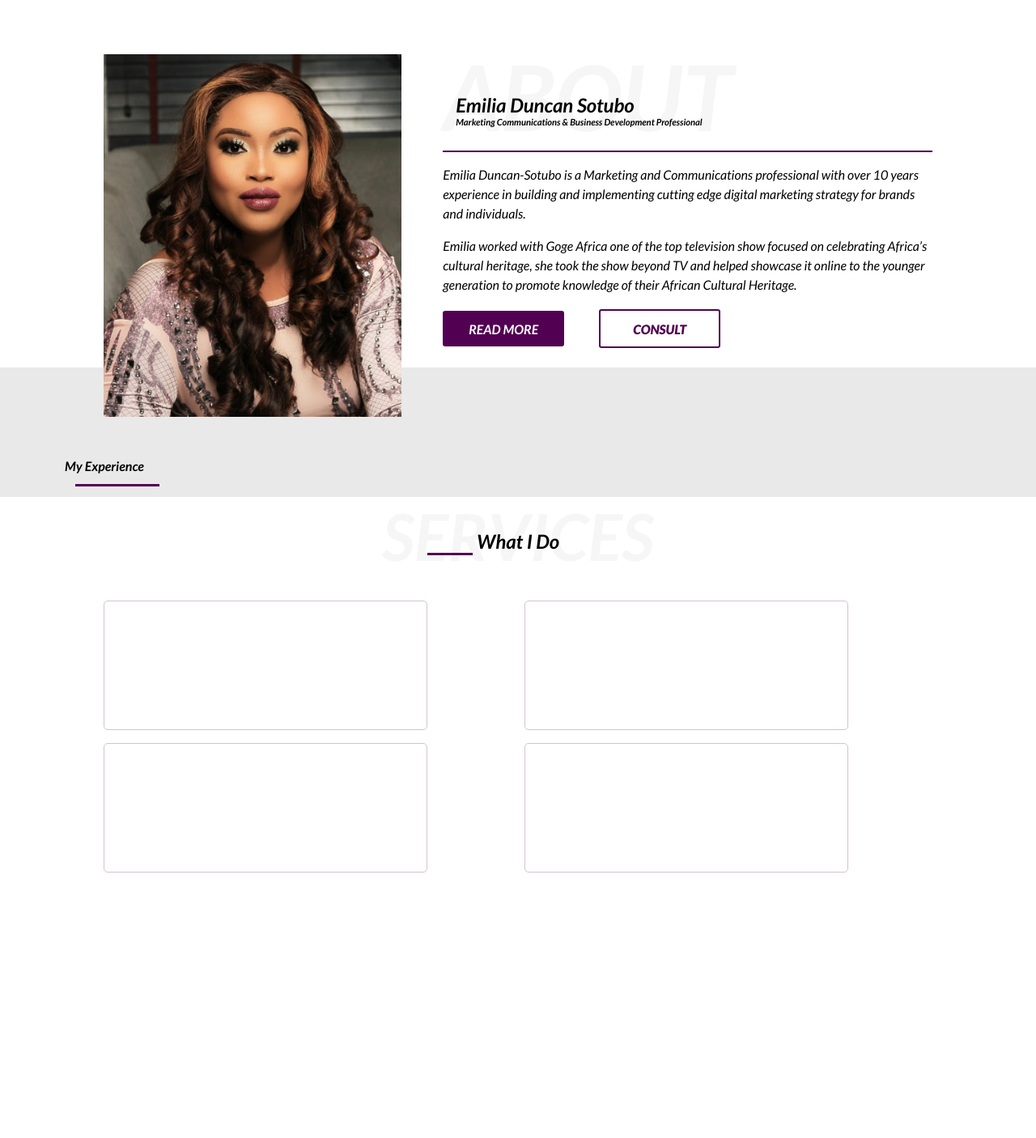
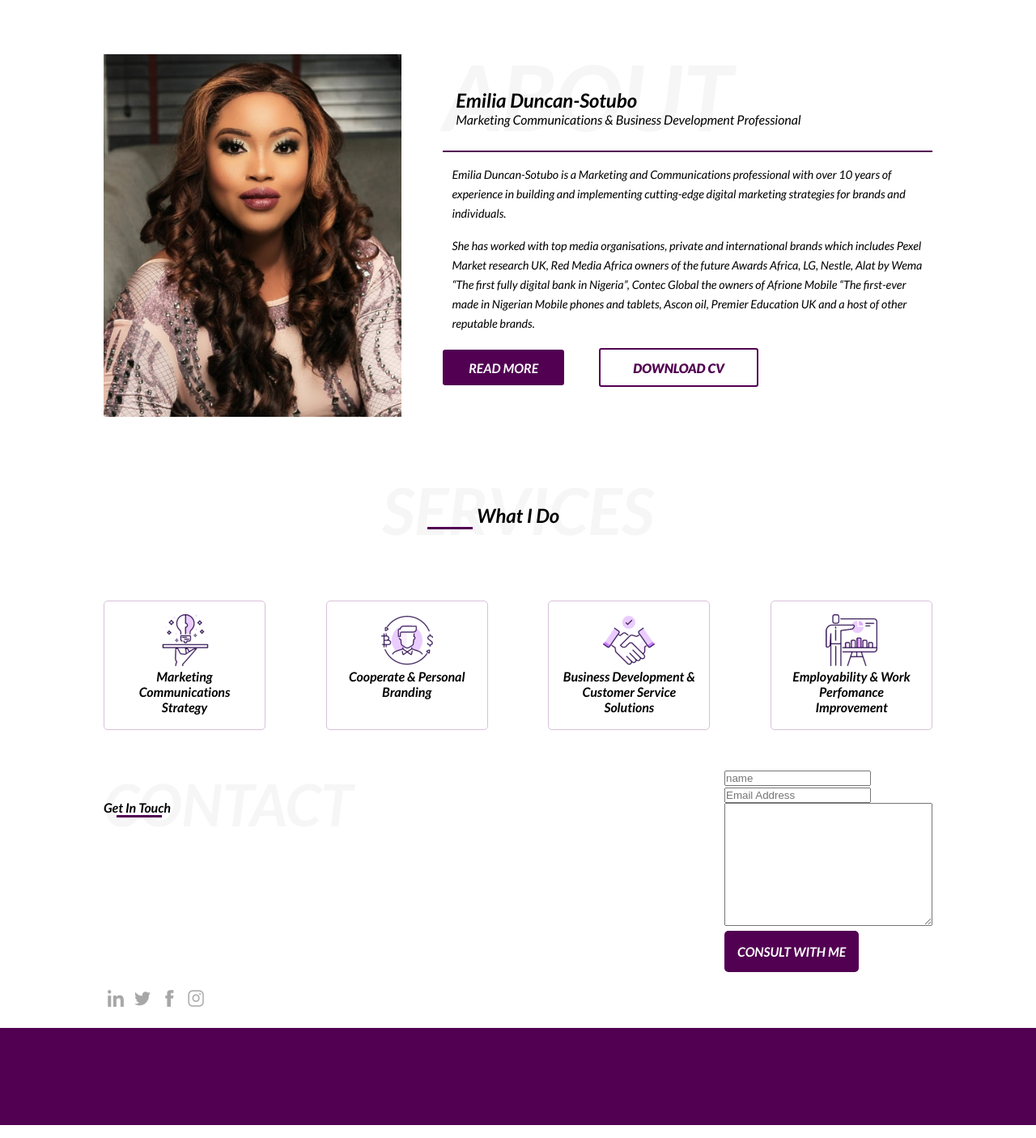
Before and after one commit to Tyler-Wiz/Personal-Website-Emilia-Duncan, a plain HTML site: page index.html in a window 1280 px wide. Shown: the part 80-1486 px from the top of the page at 81% size. Before the commit the page ends 1174 px from the top, so only its background shows below. Drawn offline with Linux system fonts and the light colour scheme.

Commit message:
Our Services Page Done

```diff
--- a/index.html
+++ b/index.html
@@ -14,7 +14,7 @@
 <body>
     <header>
         <div class="main-logo">
-            <img src="/resources/img/Logo.png" alt="main website logo">
+            <a href="#"><img src="/resources/img/Logo.png" alt="main website logo"></a>
         </div>
         <nav>
             <ul>
@@ -37,33 +37,31 @@
                     <div class="about-text">
                         <h2>ABOUT</h2>
                         <div class="emilia" >
-                            <h3>Emilia Duncan Sotubo</h3>
-                            <h6>Marketing Communications & Business Development Professional</h6>
+                            <h3>Emilia Duncan-Sotubo</h3>
+                            <h5>Marketing Communications & Business Development Professional</h5>
                         </div>
                     </div>
                     <hr>
-                    <p id="pone">Emilia Duncan-Sotubo is a Marketing and Communications professional with
-                    over 10 years experience in building and implementing cutting edge digital
-                    marketing strategy for brands and individuals.</p>
+                    <p id="pone">Emilia Duncan-Sotubo is a Marketing and Communications
+                         professional with over 10 years of experience in building and implementing cutting-edge digital marketing strategies for brands and individuals.
+                        </p>
 
                     <p id="pone">
-                    Emilia worked with Goge Africa one of the top television show focused on celebrating Africa’s cultural heritage,
-                    she took the show beyond TV and helped showcase it online to the younger
-                    generation to promote knowledge of their African Cultural Heritage.
+                        She has worked with top media organisations, private and international brands which includes Pexel Market research UK, Red Media Africa owners of the future Awards Africa, LG, Nestle, Alat by Wema “The first fully digital bank in Nigeria”, Contec Global the owners of Afrione Mobile “The first-ever made in Nigerian Mobile phones and tablets, Ascon oil, Premier Education UK and a host of other reputable brands.
                     </p>
                     <div class="readmore">
                         <a id="read" href="">Read More</a>
-                        <a id="hire" href="">Consult</a>
+                        <a id="hire" href="">DOWNLOAD CV</a>
                     </div>
                 </div>
             </div>
         </section>
-        <section class="containertwo">
+        <!-- <section class="containertwo">
             <div class="extext">
                 <h4>My Experience</h4>
                 <hr>
             </div>
-        </section>
+        </section> -->
         <section class="containerthree">
             <div class="service-text">
                 <h2>SERVICES</h2>
@@ -75,27 +73,62 @@
             <div class="services">
                 <div class="docontainer">
                     <div class="dotext">
-
+                        <img src="resources/img/Market.png" alt="marketing">
+                        <h4>Marketing Communications Strategy</h4>
                     </div>
                 </div>
                 <div class="docontainer">
                    <div class="dotext">
-
+                       <img src="/resources/img/Brand.png" alt="">
+                       <h4>Cooperate & Personal Branding</h4>
                    </div>
                </div>
                <div class="docontainer">
                    <div class="dotext">
-
+                       <img src="/resources/img/Business.png" alt="">
+                       <h4>Business Development & Customer Service Solutions</h4>
                    </div>
                </div>
                <div class="docontainer">
                    <div class="dotext">
-
+                       <img src="/resources/img/Employ.png" alt="">
+                       <h4>Employability & Work Perfomance Improvement</h4>
                    </div>
                </div>
             </div>
         </section>
+        <section>
+            <div class="contact">
+                <div class="contact-text">
+                    <h2>CONTACT</h2>
+                    <div class="contactline">
+                        <h4>Get In Touch</h4>
+                        <hr>
+                    </div>
+                    <div class="social">
+                        <img src="/resources/img/LINKEDIN.png" alt="">
+                        <img src="/resources/img/TWITTER.png" alt="">
+                        <a id="imaghover" href="#"><img src="/resources/img/FB.png" alt=""></a>
+                        <img src="/resources/img/INSTAGRAM.png" alt="">
+                    </div>
+                </div>
+                <div>
+                    <label for="name"></label>
+                    <input type="text" name="name" id="name" placeholder="name">
+                    <br>
+                    <label for="email"></label>
+                    <input type="text" name="" id="" placeholder="Email Address">
+                    <br>
+                    <textarea name="" id="" cols="30" rows="10"></textarea>
+                    <br>
+                    <br>
+                    <a id="consult" href="">CONSULT WITH ME</a>
+                </div>
+            </div>
 
+        </section>
     </main>
+    <footer>
+    </footer>
 </body>
 </html>
--- a/resources/css/style.css
+++ b/resources/css/style.css
@@ -36,6 +36,7 @@ h6{
 
 p{
     line-height: 1.5rem;
+    font-size: .9rem;
 }
 
 /* header Area */
@@ -103,6 +104,12 @@ nav ul a:hover{
     left: 1rem;
 }
 
+.emilia h5{
+     font-weight: 500;
+     font-size: 1rem;
+     font-style: italic;
+}
+
 hr {
     height: .15rem;
     border: none;
@@ -111,6 +118,7 @@ hr {
 
 #pone{
     margin-top: 1rem;
+    margin-left: .7rem;
 }
 .readmore{
     margin-top: 2rem;
@@ -141,52 +149,14 @@ hr {
     border-radius: .2rem;
     font-weight: 900;
 }
+
 /* section Two */
-.containertwo{
-    background-color: #e9e9e9;
-    width: 100%;
-    height: 20vh;
-    padding-top: 5rem;
-}
-
-.extext {
-    margin:2rem 0 0 5rem;
-}
-
-.containertwo hr {
-    height: .2rem;
-    width: 6.5rem;
-    border: none;
-    background-color: #520052;
-    margin-bottom: 1rem;
-    margin: .8rem ;
-}
-
-.exone{
-    display: grid;
-    grid-template-columns: 1fr 1fr;
-    grid-template-rows: repeat(2, 1fr);
-    grid-gap: 1rem;
-    width: 80%;
-    margin: 0 auto;
-}
-
-.excover{
-    width: 25rem;
-    height: 10rem;
-    border: 1px solid #D7C1D7 ;
-    border-radius: 5px;
-    margin-top:2rem;
-    background-color: white
-}
-
-
-/* Section Three */
 
 .containerthree {
     width: 80%;
     margin: 0 auto;
     text-align: center;
+    padding-top: 8rem;
 }
 
 .containerthree h2 {
@@ -209,15 +179,76 @@ hr {
 }
 
 .services{
-    display: grid;
-    grid-template-columns: 1fr 1fr;
-    grid-template-rows: repeat(2, 1fr);
-    grid-gap: 1rem;
+    display: flex;
+    justify-content: space-between;
 }
 
 .docontainer{
-    width: 25rem;
+    width: 12.5rem;
     height: 10rem;
     border: 1px solid #D7C1D7 ;
     border-radius: 5px;
+    padding: 1rem;
+    margin: 2rem 0 3rem 0;
 }
+
+/* contact section */
+.contact{
+    width: 80%;
+    height: 40vh;
+    margin: 0 auto;
+    display: flex;
+    justify-content: space-between;
+}
+
+.contact-text h2 {
+    font-size: 4.5rem;
+    opacity: .4;
+    color: #e9e9e9;
+}
+
+.contactline{
+    position: relative;
+    bottom: 3rem;
+}
+
+.contactline hr {
+    height: .2rem;
+    width: 3.5rem;
+    border: none;
+    background-color: #520052;
+    position: relative;
+    left: 1rem;
+}
+
+.social img {
+    padding: .3rem;
+    margin-top: 10rem;
+    width: 30px;
+}
+
+.social a:hover {
+    background-color: #520052;
+}
+
+/* Contact From */
+
+#consult {
+    background-color: #520052;
+    padding: 1rem;
+    color: white;
+    border-radius: 5px;
+    text-decoration: none;
+    font-weight: 600;
+}
+
+
+/* footer */
+footer{
+    width: 100%;
+    height: 15vh;
+    margin: 0 auto;
+    text-align: center;
+    color: white;
+    background-color: #520052;
+}
```
Also changed, not shown: resources/img/Brand.png (added), resources/img/Business.png (added), resources/img/Employ.png (added), resources/img/FB.png (added), resources/img/INSTAGRAM.png (added), resources/img/LINKEDIN.png (added), resources/img/Market.png (added), resources/img/TWITTER.png (added).
